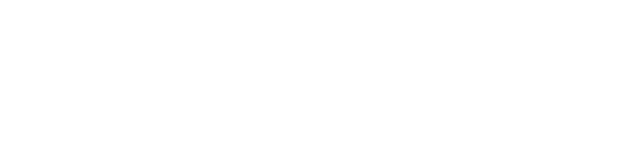
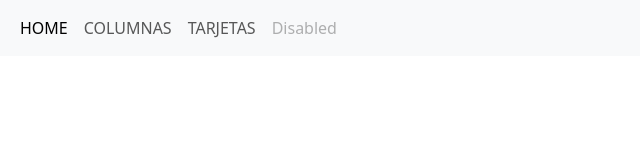
Before and after one commit to Terry25R/mi.pagina, a plain HTML site: page index.html in a window 1280 px wide. Shown: the whole page, without its empty margins (0-640 px from the left). Drawn offline with nearby package versions, Linux system fonts and the light colour scheme.

Commit message:
Creacion del nav

```diff
--- a/index.html
+++ b/index.html
@@ -11,6 +11,24 @@
 <script src="https://cdn.jsdelivr.net/npm/bootstrap@5.3.8/dist/js/bootstrap.bundle.min.js"></script>
 </head>
 <body>
-
+    <!-- Grey with black text -->
+<nav class="navbar navbar-expand-sm bg-light navbar-light">
+  <div class="container-fluid">
+    <ul class="navbar-nav">
+      <li class="nav-item">
+        <a class="nav-link active" href="index.html">HOME</a>
+      </li>
+     <li class="nav-item">
+        <a class="nav-link" href="#">COLUMNAS</a>
+      </li>
+      <li class="nav-item">
+        <a class="nav-link" href="#">TARJETAS</a>
+      </li>
+      <li class="nav-item">
+        <a class="nav-link disabled" href="#">Disabled</a>
+      </li>
+    </ul>
+  </div>
+</nav>
 </body>
 </html>
```
